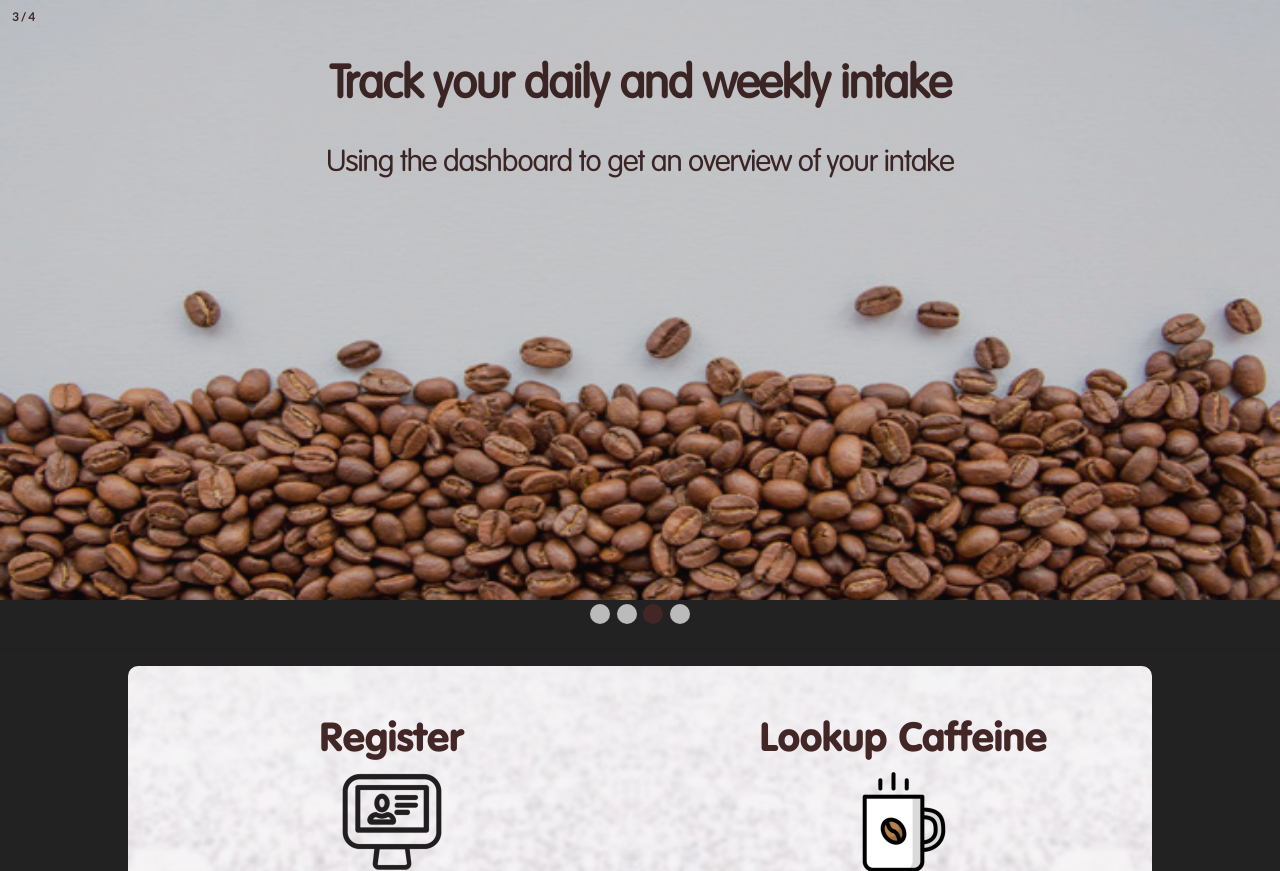
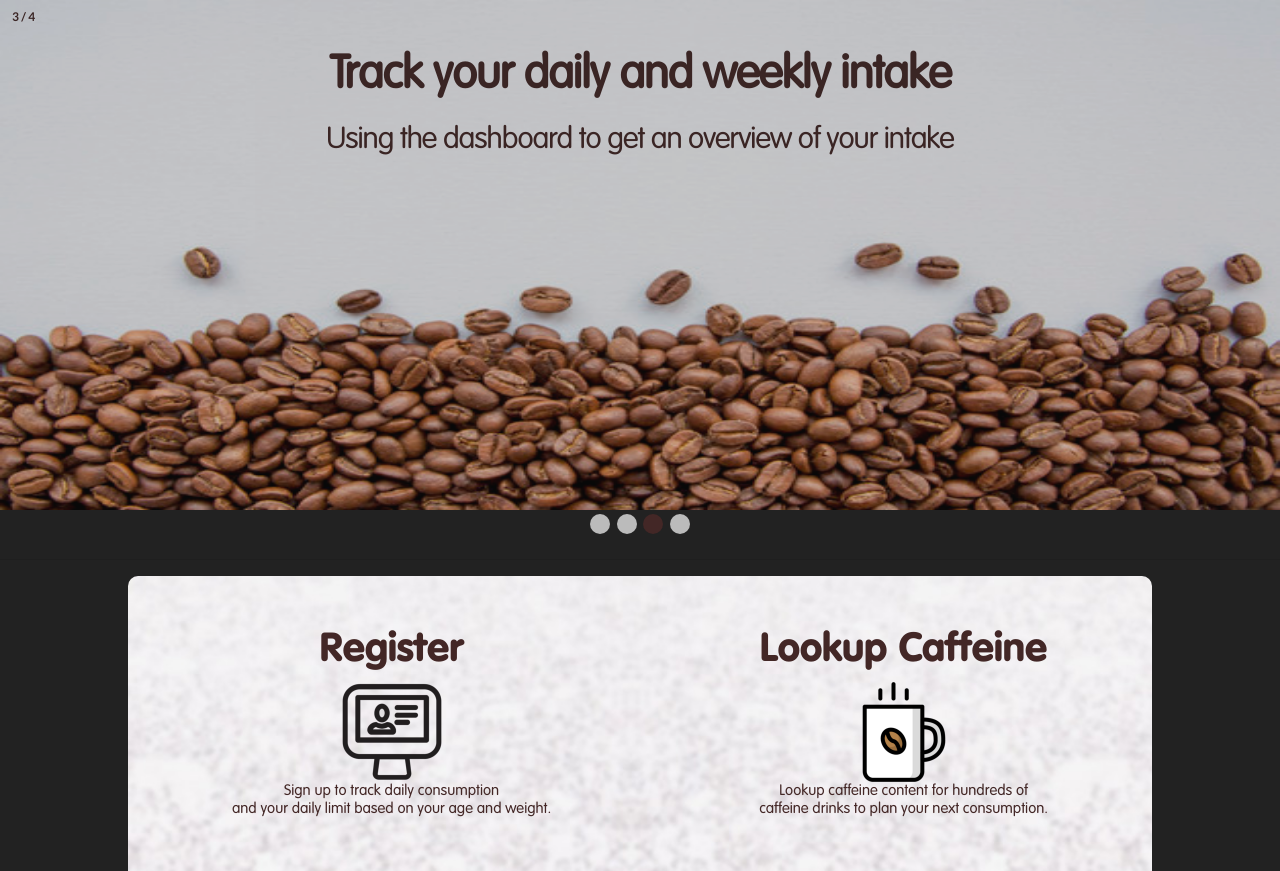
Before and after one commit to khaled619/caffeine, a Flask app: page / in a window 1280 px wide. Shown: the part 118-989 px from the top of the page. Run offline with Flask 2, Linux system fonts and the light colour scheme; parts of the project's set-up code (start-up, migrations or seed data) failed here and were passed over; some libraries are stand-ins or nearby versions.

Commit message:
Removed some stuff

```diff
--- a/static/design.css
+++ b/static/design.css
@@ -6,20 +6,7 @@ src: url("fonts/VAGRoundedStd-Black.woff") format("woff")
 font-family: "VAGRoundedStd-Light";
 src: url("fonts/VAGRoundedStd-Light.woff") format("woff")
 }
-/*
-.cover_page
-{
-    background-size: cover;
-    background-repeat: no-repeat;
-    opacity:0.3;
-    position:fixed;
-    width:100%;
-    height:100%;
-    top:0px;
-    left:0px;
-    z-index:1000;
-}
-*/
+
 .mySlides {
   display: none;
 }
@@ -548,48 +535,7 @@ div.content {
   font-family:VAGRoundedStd-Light;
   border-style: solid rgb(0, 0, 0) 5px;
 }
-/*
-font-family: 'Netflix Sans','Helvetica Neue',Helvetica,Arial,sans-serif;
--webkit-font-smoothing: antialiased;
-color: #fff;
-text-align: center;
-user-select: none;
--webkit-box-direction: normal;
-border-left: 2px solid #e50914;
-font-size: 2.4em;
-font-weight: 100;
-letter-spacing: .1em;
-line-height: 2.2em;
-padding: 0 1vw;
 
-
--webkit-font-smoothing: antialiased;
--webkit-box-direction: normal;
-font: inherit;
-margin: 0;
-overflow: visible;
-text-transform: none;
--webkit-box-align: center;
-align-items: center;
-appearance: none;
-border: 0;
-border-radius: 4px;
-cursor: pointer;
-display: flex;
--webkit-box-pack: center;
-justify-content: center;
-opacity: 1;
-padding: 0.8rem;
-position: relative;
-user-select: none;
-will-change: background-color,color;
-word-break: break-word;
-white-space: nowrap;
-background-color: white;
-color: black;
-padding-left: 2.4rem;
-padding-right: 2.4rem;
-*/
 .border-error
 {
 
@@ -699,13 +645,13 @@ a.home-links
   .main-img
   {
     width: 100%;
-    height: 600px;
+    height: 510px;
   }
 }
 @media only screen and (min-width: 1921px) {
   .main-img
   {
     width: 100%;
-    height: 900px;
+    height: 810px;
   }
 }
```
